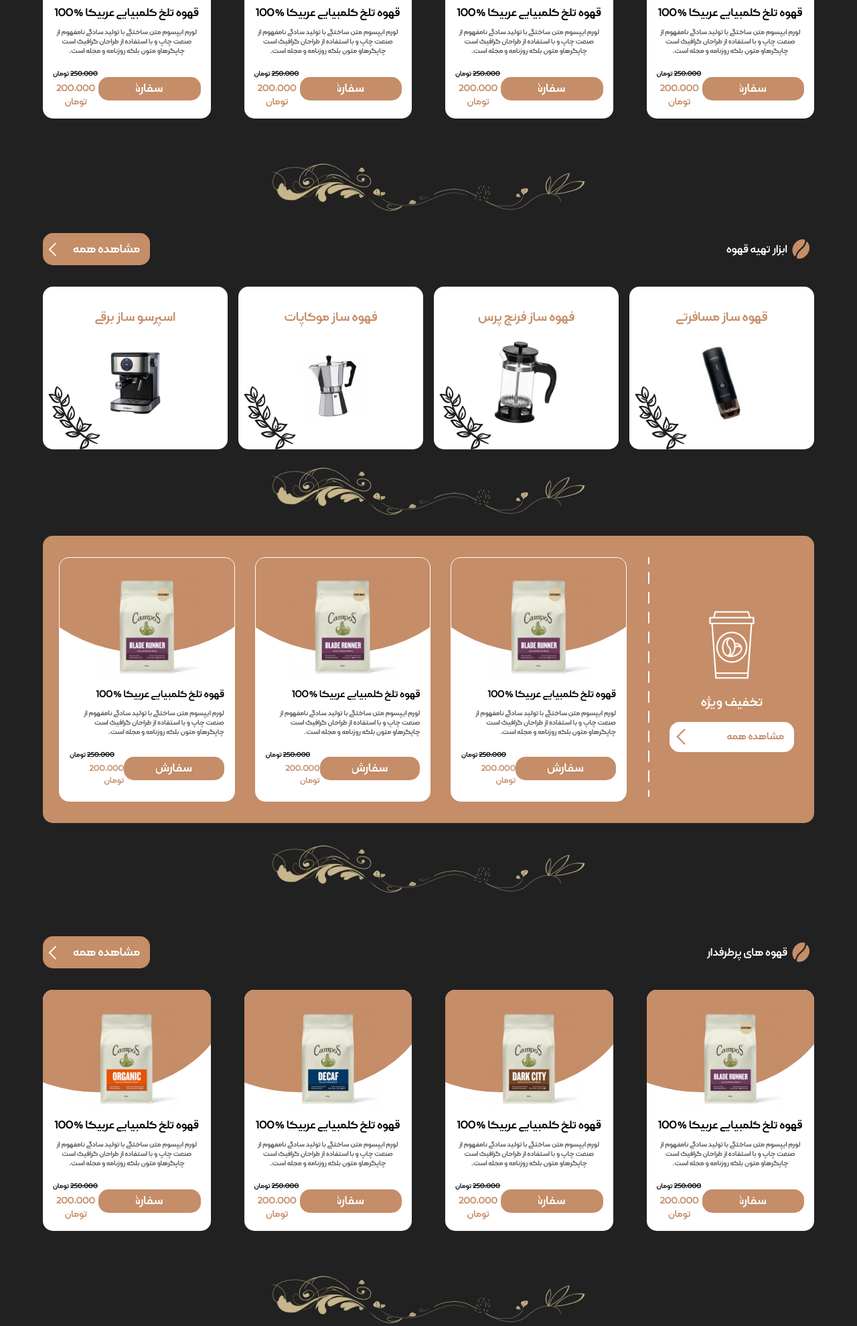
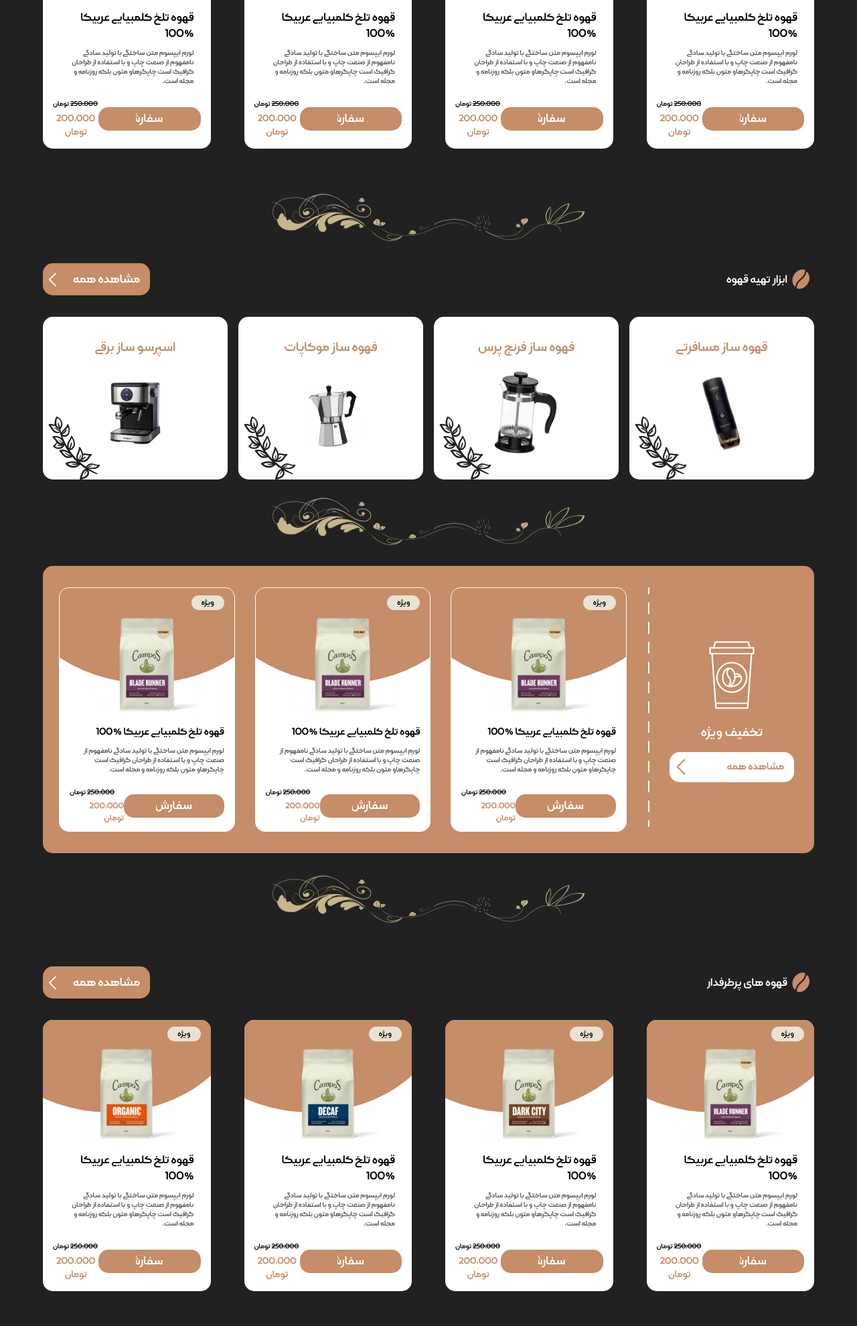
Before and after one commit to SINAZZzz/RomeCoffee, a plain HTML site: page index.html in a window 1280 px wide. Shown: the part 1421-3401 px from the top of the page at 67% size. Drawn offline with Linux system fonts and the light colour scheme.

Commit message:
finished project

```diff
--- a/index.html
+++ b/index.html
@@ -196,18 +196,21 @@
             <div class="cardProducts swiper-slide">
               <div class="backCard"></div>
               <div class="detail">
+                <div class="special">ویژه</div>
                 <div class="productImg">
                   <img
                     src="assets/image/products/500G_Front_Blade-Runner-1-300x300 1.png"
                     alt="image"
                   />
                 </div>
-                <h3 class="titleProduct">قهوه تلخ کلمبیایی عربیکا %100</h3>
-                <p class="descriptionProduct">
-                  لورم ایپسوم متن ساختگی با تولید سادگی نامفهوم از صنعت چاپ و با
-                  استفاده از طراحان گرافیک است چاپگرهاو متون بلکه روزنامه و مجله
-                  است.
-                </p>
+                <div class="text-container">
+                  <h3 class="titleProduct">قهوه تلخ کلمبیایی عربیکا %100</h3>
+                  <p class="descriptionProduct">
+                    لورم ایپسوم متن ساختگی با تولید سادگی نامفهوم از صنعت چاپ و
+                    با استفاده از طراحان گرافیک است چاپگرهاو متون بلکه روزنامه و
+                    مجله است.
+                  </p>
+                </div>
                 <div class="buyProduct">
                   <div class="buttonProduct">
                     <p>سفارش</p>
@@ -220,20 +223,23 @@
               </div>
             </div>
             <div class="cardProducts swiper-slide">
-              <div class="backCard">"</div>
+              <div class="backCard"></div>
               <div class="detail">
+                <div class="special">ویژه</div>
                 <div class="productImg">
                   <img
                     src="assets/image/products/500G_Front_DARK_CITY-300x300 1.png"
                     alt="image"
                   />
                 </div>
-                <h3 class="titleProduct">قهوه تلخ کلمبیایی عربیکا %100</h3>
-                <p class="descriptionProduct">
-                  لورم ایپسوم متن ساختگی با تولید سادگی نامفهوم از صنعت چاپ و با
-                  استفاده از طراحان گرافیک است چاپگرهاو متون بلکه روزنامه و مجله
-                  است.
-                </p>
+                <div class="text-container">
+                  <h3 class="titleProduct">قهوه تلخ کلمبیایی عربیکا %100</h3>
+                  <p class="descriptionProduct">
+                    لورم ایپسوم متن ساختگی با تولید سادگی نامفهوم از صنعت چاپ و
+                    با استفاده از طراحان گرافیک است چاپگرهاو متون بلکه روزنامه و
+                    مجله است.
+                  </p>
+                </div>
                 <div class="buyProduct">
                   <div class="buttonProduct">
                     <p>سفارش</p>
@@ -246,20 +252,23 @@
               </div>
             </div>
             <div class="cardProducts swiper-slide">
-              <div class="backCard">"</div>
+              <div class="backCard"></div>
               <div class="detail">
+                <div class="special">ویژه</div>
                 <div class="productImg">
                   <img
                     src="assets/image/products/500G_Front_DECAF-300x300 1.png"
                     alt="image"
                   />
                 </div>
-                <h3 class="titleProduct">قهوه تلخ کلمبیایی عربیکا %100</h3>
-                <p class="descriptionProduct">
-                  لورم ایپسوم متن ساختگی با تولید سادگی نامفهوم از صنعت چاپ و با
-                  استفاده از طراحان گرافیک است چاپگرهاو متون بلکه روزنامه و مجله
-                  است.
-                </p>
+                <div class="text-container">
+                  <h3 class="titleProduct">قهوه تلخ کلمبیایی عربیکا %100</h3>
+                  <p class="descriptionProduct">
+                    لورم ایپسوم متن ساختگی با تولید سادگی نامفهوم از صنعت چاپ و
+                    با استفاده از طراحان گرافیک است چاپگرهاو متون بلکه روزنامه و
+                    مجله است.
+                  </p>
+                </div>
                 <div class="buyProduct">
                   <div class="buttonProduct">
                     <p>سفارش</p>
@@ -272,20 +281,23 @@
               </div>
             </div>
             <div class="cardProducts swiper-slide">
-              <div class="backCard">"</div>
+              <div class="backCard"></div>
               <div class="detail">
+                <div class="special">ویژه</div>
                 <div class="productImg">
                   <img
                     src="assets/image/products/500G_Front_ORGANIC-300x300 1.png"
                     alt="image"
                   />
                 </div>
-                <h3 class="titleProduct">قهوه تلخ کلمبیایی عربیکا %100</h3>
-                <p class="descriptionProduct">
-                  لورم ایپسوم متن ساختگی با تولید سادگی نامفهوم از صنعت چاپ و با
-                  استفاده از طراحان گرافیک است چاپگرهاو متون بلکه روزنامه و مجله
-                  است.
-                </p>
+                <div class="text-container">
+                  <h3 class="titleProduct">قهوه تلخ کلمبیایی عربیکا %100</h3>
+                  <p class="descriptionProduct">
+                    لورم ایپسوم متن ساختگی با تولید سادگی نامفهوم از صنعت چاپ و
+                    با استفاده از طراحان گرافیک است چاپگرهاو متون بلکه روزنامه و
+                    مجله است.
+                  </p>
+                </div>
                 <div class="buyProduct">
                   <div class="buttonProduct">
                     <p>سفارش</p>
@@ -298,20 +310,23 @@
               </div>
             </div>
             <div class="cardProducts swiper-slide">
-              <div class="backCard">"</div>
+              <div class="backCard"></div>
               <div class="detail">
+                <div class="special">ویژه</div>
                 <div class="productImg">
                   <img
-                    src="assets/image/products/500G_Front_ORGANIC-300x300 1.png"
+                    src="assets/image/products/500G_Front_Blade-Runner-1-300x300 1.png"
                     alt="image"
                   />
                 </div>
-                <h3 class="titleProduct">قهوه تلخ کلمبیایی عربیکا %100</h3>
-                <p class="descriptionProduct">
-                  لورم ایپسوم متن ساختگی با تولید سادگی نامفهوم از صنعت چاپ و با
-                  استفاده از طراحان گرافیک است چاپگرهاو متون بلکه روزنامه و مجله
-                  است.
-                </p>
+                <div class="text-container">
+                  <h3 class="titleProduct">قهوه تلخ کلمبیایی عربیکا %100</h3>
+                  <p class="descriptionProduct">
+                    لورم ایپسوم متن ساختگی با تولید سادگی نامفهوم از صنعت چاپ و
+                    با استفاده از طراحان گرافیک است چاپگرهاو متون بلکه روزنامه و
+                    مجله است.
+                  </p>
+                </div>
                 <div class="buyProduct">
                   <div class="buttonProduct">
                     <p>سفارش</p>
@@ -454,6 +469,7 @@
         <div class="oneCardProducts">
           <div class="oneBackCard">"</div>
           <div class="detail">
+            <div class="special">ویژه</div>
             <div class="productImg">
               <img
                 src="assets/image/products/500G_Front_Blade-Runner-1-300x300 1.png"
@@ -480,6 +496,7 @@
         <div class="oneCardProducts">
           <div class="oneBackCard">"</div>
           <div class="detail">
+            <div class="special">ویژه</div>
             <div class="productImg">
               <img
                 src="assets/image/products/500G_Front_Blade-Runner-1-300x300 1.png"
@@ -504,8 +521,9 @@
           </div>
         </div>
         <div class="oneCardProducts">
-          <div class="oneBackCard">"</div>
+          <div class="oneBackCard"></div>
           <div class="detail">
+            <div class="special">ویژه</div>
             <div class="productImg">
               <img
                 src="assets/image/products/500G_Front_Blade-Runner-1-300x300 1.png"
@@ -568,20 +586,23 @@
         <div class="slide-content">
           <div class="card-wrapper swiper-wrapper">
             <div class="cardProducts swiper-slide">
-              <div class="backCard">"</div>
+              <div class="backCard"></div>
               <div class="detail">
+                <div class="special">ویژه</div>
                 <div class="productImg">
                   <img
                     src="assets/image/products/500G_Front_Blade-Runner-1-300x300 1.png"
                     alt="image"
                   />
                 </div>
-                <h3 class="titleProduct">قهوه تلخ کلمبیایی عربیکا %100</h3>
-                <p class="descriptionProduct">
-                  لورم ایپسوم متن ساختگی با تولید سادگی نامفهوم از صنعت چاپ و با
-                  استفاده از طراحان گرافیک است چاپگرهاو متون بلکه روزنامه و مجله
-                  است.
-                </p>
+                <div class="text-container">
+                  <h3 class="titleProduct">قهوه تلخ کلمبیایی عربیکا %100</h3>
+                  <p class="descriptionProduct">
+                    لورم ایپسوم متن ساختگی با تولید سادگی نامفهوم از صنعت چاپ و
+                    با استفاده از طراحان گرافیک است چاپگرهاو متون بلکه روزنامه و
+                    مجله است.
+                  </p>
+                </div>
                 <div class="buyProduct">
                   <div class="buttonProduct">
                     <p>سفارش</p>
@@ -594,20 +615,23 @@
               </div>
             </div>
             <div class="cardProducts swiper-slide">
-              <div class="backCard">"</div>
+              <div class="backCard"></div>
               <div class="detail">
+                <div class="special">ویژه</div>
                 <div class="productImg">
                   <img
                     src="assets/image/products/500G_Front_DARK_CITY-300x300 1.png"
                     alt="image"
                   />
                 </div>
-                <h3 class="titleProduct">قهوه تلخ کلمبیایی عربیکا %100</h3>
-                <p class="descriptionProduct">
-                  لورم ایپسوم متن ساختگی با تولید سادگی نامفهوم از صنعت چاپ و با
-                  استفاده از طراحان گرافیک است چاپگرهاو متون بلکه روزنامه و مجله
-                  است.
-                </p>
+                <div class="text-container">
+                  <h3 class="titleProduct">قهوه تلخ کلمبیایی عربیکا %100</h3>
+                  <p class="descriptionProduct">
+                    لورم ایپسوم متن ساختگی با تولید سادگی نامفهوم از صنعت چاپ و
+                    با استفاده از طراحان گرافیک است چاپگرهاو متون بلکه روزنامه و
+                    مجله است.
+                  </p>
+                </div>
                 <div class="buyProduct">
                   <div class="buttonProduct">
                     <p>سفارش</p>
@@ -620,20 +644,23 @@
               </div>
             </div>
             <div class="cardProducts swiper-slide">
-              <div class="backCard">"</div>
+              <div class="backCard"></div>
               <div class="detail">
+                <div class="special">ویژه</div>
                 <div class="productImg">
                   <img
                     src="assets/image/products/500G_Front_DECAF-300x300 1.png"
                     alt="image"
                   />
                 </div>
-                <h3 class="titleProduct">قهوه تلخ کلمبیایی عربیکا %100</h3>
-                <p class="descriptionProduct">
-                  لورم ایپسوم متن ساختگی با تولید سادگی نامفهوم از صنعت چاپ و با
-                  استفاده از طراحان گرافیک است چاپگرهاو متون بلکه روزنامه و مجله
-                  است.
-                </p>
+                <div class="text-container">
+                  <h3 class="titleProduct">قهوه تلخ کلمبیایی عربیکا %100</h3>
+                  <p class="descriptionProduct">
+                    لورم ایپسوم متن ساختگی با تولید سادگی نامفهوم از صنعت چاپ و
+                    با استفاده از طراحان گرافیک است چاپگرهاو متون بلکه روزنامه و
+                    مجله است.
+                  </p>
+                </div>
                 <div class="buyProduct">
                   <div class="buttonProduct">
                     <p>سفارش</p>
@@ -646,20 +673,23 @@
               </div>
             </div>
             <div class="cardProducts swiper-slide">
-              <div class="backCard">"</div>
+              <div class="backCard"></div>
               <div class="detail">
+                <div class="special">ویژه</div>
                 <div class="productImg">
                   <img
                     src="assets/image/products/500G_Front_ORGANIC-300x300 1.png"
                     alt="image"
                   />
                 </div>
-                <h3 class="titleProduct">قهوه تلخ کلمبیایی عربیکا %100</h3>
-                <p class="descriptionProduct">
-                  لورم ایپسوم متن ساختگی با تولید سادگی نامفهوم از صنعت چاپ و با
-                  استفاده از طراحان گرافیک است چاپگرهاو متون بلکه روزنامه و مجله
-                  است.
-                </p>
+                <div class="text-container">
+                  <h3 class="titleProduct">قهوه تلخ کلمبیایی عربیکا %100</h3>
+                  <p class="descriptionProduct">
+                    لورم ایپسوم متن ساختگی با تولید سادگی نامفهوم از صنعت چاپ و
+                    با استفاده از طراحان گرافیک است چاپگرهاو متون بلکه روزنامه و
+                    مجله است.
+                  </p>
+                </div>
                 <div class="buyProduct">
                   <div class="buttonProduct">
                     <p>سفارش</p>
@@ -672,20 +702,23 @@
               </div>
             </div>
             <div class="cardProducts swiper-slide">
-              <div class="backCard">"</div>
+              <div class="backCard"></div>
               <div class="detail">
+                <div class="special">ویژه</div>
                 <div class="productImg">
                   <img
-                    src="assets/image/products/500G_Front_ORGANIC-300x300 1.png"
+                    src="assets/image/products/500G_Front_Blade-Runner-1-300x300 1.png"
                     alt="image"
                   />
                 </div>
-                <h3 class="titleProduct">قهوه تلخ کلمبیایی عربیکا %100</h3>
-                <p class="descriptionProduct">
-                  لورم ایپسوم متن ساختگی با تولید سادگی نامفهوم از صنعت چاپ و با
-                  استفاده از طراحان گرافیک است چاپگرهاو متون بلکه روزنامه و مجله
-                  است.
-                </p>
+                <div class="text-container">
+                  <h3 class="titleProduct">قهوه تلخ کلمبیایی عربیکا %100</h3>
+                  <p class="descriptionProduct">
+                    لورم ایپسوم متن ساختگی با تولید سادگی نامفهوم از صنعت چاپ و
+                    با استفاده از طراحان گرافیک است چاپگرهاو متون بلکه روزنامه و
+                    مجله است.
+                  </p>
+                </div>
                 <div class="buyProduct">
                   <div class="buttonProduct">
                     <p>سفارش</p>
--- a/script.js
+++ b/script.js
@@ -35,29 +35,3 @@ var swiper = new Swiper(".slide-content", {
       },
     }
   });
-
-  var swiper = new Swiper(".mySwiper", {
-    spaceBetween: 30,
-    centerSlide: 'true',
-    fade:'true',
-    grabCursor:'true',
-    loop: true,
-    pagination: {
-      el: ".swiper-pagination",
-      clickable: true,
-    },
-    breakpoints: {
-      425: {
-        slidesPerView: 2,
-        spaceBetween: 20,
-      },
-      768: {
-        slidesPerView: 4,
-        spaceBetween: 40,
-      },
-      1024: {
-        slidesPerView: 4,
-        spaceBetween: 50,
-      },
-    }
-  });
--- a/styles.css
+++ b/styles.css
@@ -158,7 +158,7 @@ body{
     justify-content: center;
     align-items: center;
     background-color: #FFF;
-    padding: 25px 15px 15px 15px;
+    padding: 10px 15px 15px 15px;
     border-radius: 15px;
     position: relative;
 }
@@ -170,7 +170,7 @@ body{
     z-index: 0;
     position: absolute;
     margin-top: -12rem;
-    margin-right: -3rem;
+    margin-right: -4rem;
 }
 .swiper-slide {
     text-align: center;
@@ -189,6 +189,17 @@ body{
 .detail{
     z-index: 1;
     position: relative;
+}
+.special{
+    background-color: #EAE3D3;
+    width: fit-content;
+    height: fit-content;
+    padding: 3px 15px;
+    font-size: 0.9rem;
+    border-radius: 15px;
+    display: flex;
+    justify-content: center;
+    align-items: center;
 }
 .productImg{
     display: flex;
@@ -336,7 +347,7 @@ body{
     height: 100%;
     flex-direction: column;
     border-radius: 15px;
-    padding: 0px 15px 0px 15px;
+    padding: 10px 15px 10px 15px;
     justify-content: center;
     align-items: center;
     position: relative;
@@ -429,7 +440,7 @@ body{
     z-index: 0;
     position: absolute;
     margin-top: -13rem;
-    margin-right: -2rem;
+    margin-right: -1rem;
 }
 .detailTest{
     z-index: 1;
@@ -441,7 +452,8 @@ body{
     align-items: center;
 }
 .ImgTest img{
-    width: 60%;
+    width: 45%;
+    padding-top: 30px;
 }
 .titleTest{
     font-size: larger;
@@ -695,6 +707,7 @@ body{
     }
     .ImgTest img{
         width: 50%;
+        padding-top: 0px;
     }
     .titleTest{
         font-size: medium;
```
